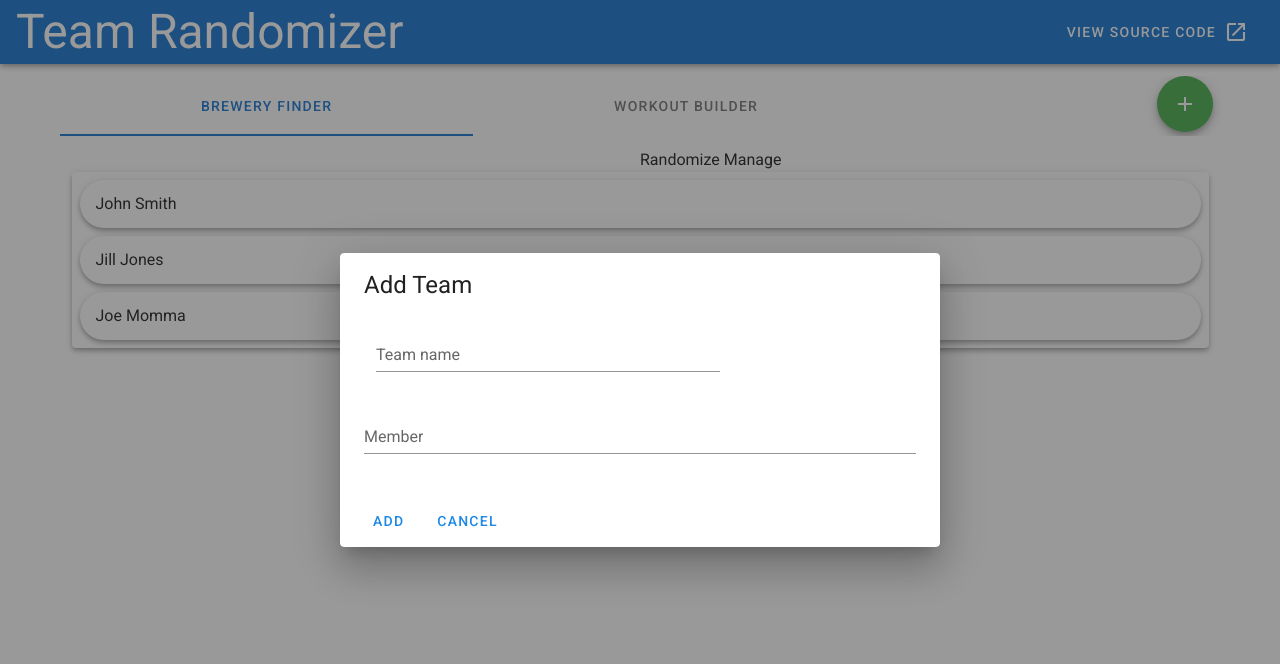
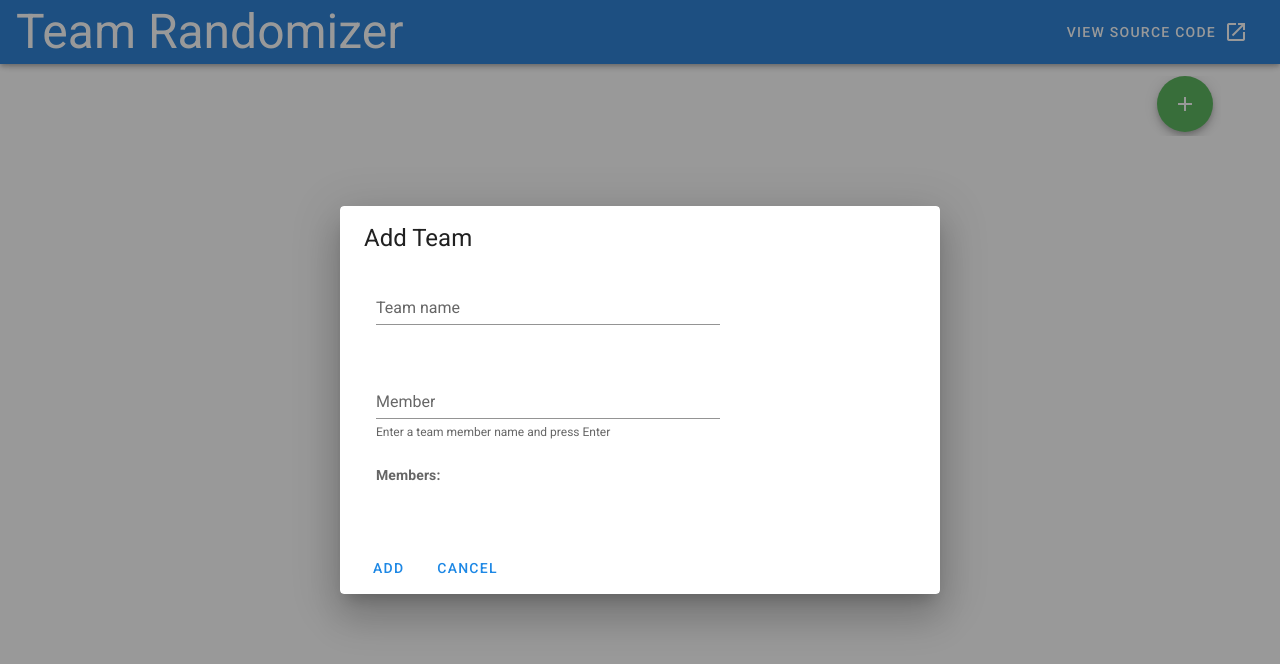
Before and after one commit to hoyski/team-randomizer, a Vue app: page / in a window 1280 px wide. Both pictures are taken after a click on the button 1184 px from the left and 104 px from the top of the page. Shown: the top 664 px of the page. Built offline with nearby package versions, Linux system fonts and the light colour scheme.

Commit message:
Continued development

```diff
--- a/src/components/AddTeam.vue
+++ b/src/components/AddTeam.vue
@@ -1,11 +1,25 @@
 <template>
   <v-container class="pa-0 col-auto">
     <v-dialog v-model="showDialog" persistent max-width="600px">
-      <template v-slot:activator="{ on, attrs }">
-        <v-btn class="mx-2" fab dark color="green" v-bind="attrs" v-on="on">
+      <!-- Button that activates/displays the dialog -->
+      <template #activator="{ on: dialog }">
+        <v-tooltip bottom>
+          <template #activator="{ on: tooltip, attrs }">
+            <v-btn
+              class="mx-2"
+              fab
+              dark
+              color="green"
+              v-bind="attrs"
+              v-on="{ ...tooltip, ...dialog }"
+            >
               <v-icon dark> mdi-plus </v-icon>
             </v-btn>
           </template>
+          <span>Add New Team</span>
+        </v-tooltip>
+      </template>
+      <!-- The dialog itself -->
       <v-card>
         <v-card-title>
           <span class="text-h5">Add Team</span>
@@ -18,27 +32,35 @@
                   label="Team name"
                   v-model.trim="newTeam.name"
                   required
+                  :rules="[validateTeamName]"
                 />
-                <span v-if="errorText != ''" class="error">
+                <span v-if="teamErrorText != ''" class="error">
                   {{ teamErrorText }}
                 </span>
               </v-col>
             </v-row>
-            <v-row cols="24" sm="12" md="8">
+            <v-row>
+              <v-col cols="24" sm="12" md="8">
                 <v-text-field
                   label="Member"
+                  hint="Enter a team member name and press Enter"
+                  persistent-hint
                   v-model.trim="newMember"
                   @keypress.enter="addMember"
                 />
+              </v-col>
             </v-row>
-            <v-row
-              cols="24"
-              sm="12"
-              md="8"
-              v-for="(member, idx) in newTeam.members"
-              :key="idx"
-            >
+            <v-row>
+              <v-col cols="24" sm="12" md="8">
+                <b class="h3">Members:</b>
+              </v-col>
+            </v-row>
+            <v-row>
+              <v-col cols="24" sm="12" md="8">
+                <div v-for="(member, idx) in newTeam.members" :key="idx">
                   {{ member }}
+                </div>
+              </v-col>
             </v-row>
           </v-container>
         </v-card-text>
@@ -84,8 +106,14 @@ export default {
       this.clearTeamAndHide();
     },
     clearTeamAndHide() {
-      this.newTeam = {};
+      this.newTeam = {
+        name: "",
+        members: [],
+      };
       this.showDialog = false;
+    },
+    validateTeamName(curVal) {
+      return curVal === "" ? "Please provide a team name" : true;
     },
   },
 };
--- a/src/store/index.js
+++ b/src/store/index.js
@@ -5,25 +5,7 @@ Vue.use(Vuex)
 
 export default new Vuex.Store({
   state: {
-    teams: [{
-        id: 1,
-        name: 'Brewery Finder',
-        members: [
-          'John Smith',
-          'Jill Jones',
-          'Joe Momma'
-        ]
-      },
-      {
-        id: 2,
-        name: 'Workout Builder',
-        members: [
-          'Adam Adams',
-          'Sam Sung',
-          'Aaron Aardvard'
-        ]
-      }
-    ]
+    teams: []
   },
   getters: {},
   mutations: {
```
Lines whose indentation alone changed are shown as unchanged.
